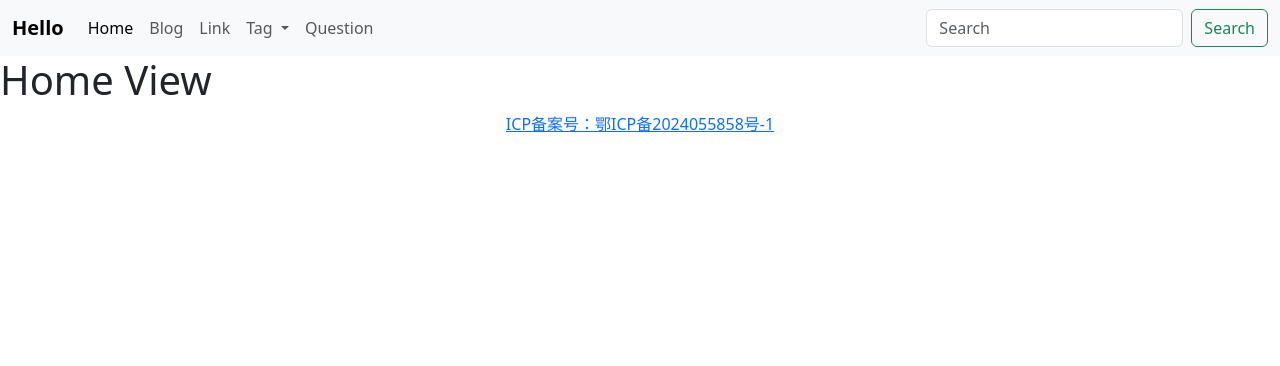
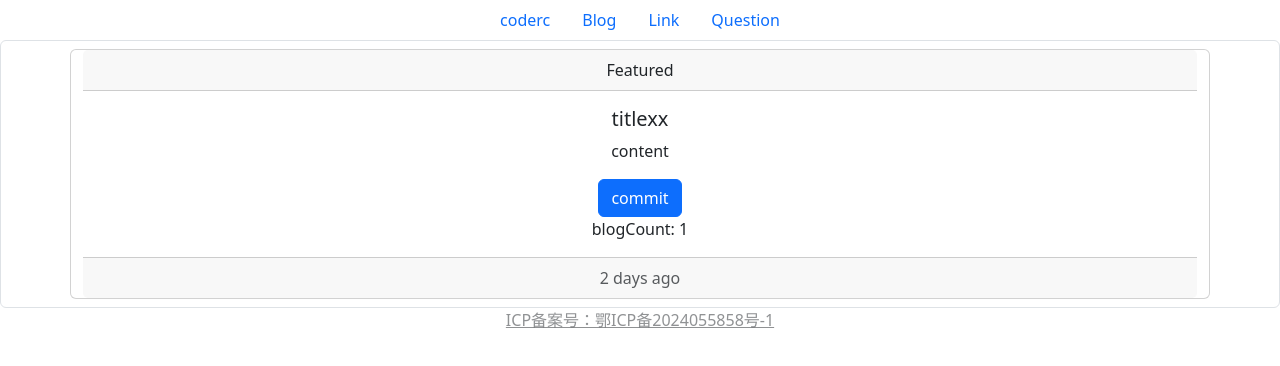
Before and after one commit to coderc/go-blog, a Vue app in the folder web/: page / in a window 1280 px wide. Shown: the top 366 px of the page. Built offline with nearby package versions, Linux system fonts and the light colour scheme; no server answers.

Commit message:
blog store

```diff
--- a/web/src/App.vue
+++ b/web/src/App.vue
@@ -2,10 +2,7 @@
   <NavBar />
   <router-view/>
   <PingBackend/>
-  <div class="center" style="text-align: center">
-    <!-- ICP备案号链接 -->
-    <p><a href="https://beian.miit.gov.cn" target="_blank">ICP备案号：鄂ICP备2024055858号-1</a></p>
-  </div>
+  <p class="text-center"><a href="https://beian.miit.gov.cn" target="_blank" class="text-body-tertiary">ICP备案号：鄂ICP备2024055858号-1</a></p>
 </template>
 
 <script>
--- a/web/src/components/NavBar.vue
+++ b/web/src/components/NavBar.vue
@@ -5,16 +5,9 @@ export default {
 </script>
 
 <template>
-  <nav class="navbar navbar-expand-lg bg-body-tertiary">
-    <div class="container-fluid">
-      <a class="navbar-brand" href="#">Hello</a>
-      <button class="navbar-toggler" type="button" data-bs-toggle="collapse" data-bs-target="#navbarSupportedContent" aria-controls="navbarSupportedContent" aria-expanded="false" aria-label="Toggle navigation">
-        <span class="navbar-toggler-icon"></span>
-      </button>
-      <div class="collapse navbar-collapse" id="navbarSupportedContent">
-        <ul class="navbar-nav me-auto mb-2 mb-lg-0">
+  <ul class="nav justify-content-center">
     <li class="nav-item">
-            <router-link class="nav-link active" aria-current="page" to="/">Home</router-link>
+      <router-link class="nav-link active" aria-current="page" to="/">coderc</router-link>
     </li>
     <li class="nav-item">
       <router-link class="nav-link" to="/blog">Blog</router-link>
@@ -22,28 +15,10 @@ export default {
     <li class="nav-item">
       <router-link class="nav-link" to="/link">Link</router-link>
     </li>
-          <li class="nav-item dropdown">
-            <a class="nav-link dropdown-toggle" href="#" role="button" data-bs-toggle="dropdown" aria-expanded="false">
-              Tag
-            </a>
-            <ul class="dropdown-menu">
-              <li><a class="dropdown-item" href="#">Action</a></li>
-              <li><a class="dropdown-item" href="#">Another action</a></li>
-              <li><hr class="dropdown-divider"></li>
-              <li><a class="dropdown-item" href="#">Something else here</a></li>
-            </ul>
-          </li>
     <li class="nav-item">
       <router-link class="nav-link" to="/question">Question</router-link>
     </li>
   </ul>
-        <form class="d-flex" role="search">
-          <input class="form-control me-2" type="search" placeholder="Search" aria-label="Search">
-          <button class="btn btn-outline-success" type="submit">Search</button>
-        </form>
-      </div>
-    </div>
-  </nav>
 </template>
 
 <style scoped>
--- a/web/src/components/PingBackend.vue
+++ b/web/src/components/PingBackend.vue
@@ -1,22 +1,19 @@
 <script setup>
 
-import {ping} from "@/common/api/ping";
-import {cInfo, cError} from "@/common/console/console"
+// let callback = (resp) => {
+//     cInfo("ping success, resp: ", resp)
+// }
+//
+// let errorCallback = (error) => {
+//   cError("ping error, error: ", error)
+//
+//   // clearInterval(intervalId)
+// }
 
-let callback = (resp) => {
-    cInfo("ping success, resp: ", resp)
-}
-
-let errorCallback = (error) => {
-  cError("ping error, error: ", error)
-
-  // clearInterval(intervalId)
-}
-
-let goPing = () => {
-  ping(callback, errorCallback)
-}
-
-setInterval(goPing, 3000);
+// let goPing = () => {
+//   ping(callback, errorCallback)
+// }
+//
+// setInterval(goPing, 3000);
 
 </script>
--- /dev/null
+++ b/web/src/components/blog/ContentCard.vue
@@ -0,0 +1,41 @@
+<template>
+  <div class="card text-center container-sm">
+    <div class="card-header">
+      Featured
+    </div>
+    <div class="card-body">
+      <h5 class="card-title">{{ blog.title }}</h5>
+      <p class="card-text">{{ blog.content }}</p>
+      <button @click="commitBlog" class="btn btn-primary">commit</button>
+      <div>blogCount: {{ blogCount }}</div>
+    </div>
+    <div class="card-footer text-muted">
+      2 days ago
+    </div>
+  </div>
+</template>
+
+<script>
+import {mapGetters} from "vuex";
+
+export default {
+  name: "ContentCard",
+  props: {
+    blog: Object,
+  },
+  computed: {
+    ...mapGetters([
+        'blogCount'
+    ])
+  },
+  methods: {
+    commitBlog() {
+      this.$store.commit("setSingleBlog", {"title": "title", "content": "content"})
+    }
+  }
+}
+</script>
+
+<style scoped>
+
+</style>
--- /dev/null
+++ b/web/src/store/blogStore.js
@@ -0,0 +1,26 @@
+export const blogStore =  {
+    state: {
+        blogs: []
+    },
+    getters: {
+        blogCount(state) {
+            return state.blogs.length
+        },
+        blogs(state) {
+            return state.blogs
+        }
+    },
+    mutations: { // store.commit('setBlogs', blogs) 触发函数的执行
+        setBlogs(state, blogs) {
+            state.blogs = blogs
+        },
+        setSingleBlog(state, blog) {
+            state.blogs.push(blog)
+            console.log('setSingleBlog', blog, state.blogs)
+        }
+    },
+    actions: {
+    },
+    modules: {
+    }
+}
--- a/web/src/store/index.js
+++ b/web/src/store/index.js
@@ -1,4 +1,5 @@
 import { createStore } from 'vuex'
+import {blogStore} from "@/store/blogStore";
 
 export default createStore({
   state: {
@@ -10,5 +11,6 @@ export default createStore({
   actions: {
   },
   modules: {
+    blogStore
   }
 })
--- a/web/src/views/HomeView.vue
+++ b/web/src/views/HomeView.vue
@@ -1,15 +1,27 @@
 <template>
-  <div class="home">
-    <h1>Home View</h1>
-  </div>
+  <ul class="list-group">
+    <li v-for="(blog,index) in blogs" :key="index" class="list-group-item">
+      <ContentCard :blog="blog"></ContentCard>
+    </li>
+  </ul>
 </template>
 
 <script>
 // @ is an alias to /src
+import ContentCard from "@/components/blog/ContentCard.vue";
+import {mapGetters} from "vuex";
 
 export default {
   name: 'HomeView',
   components: {
+    ContentCard
+  },
+  computed: {
+    ...mapGetters(['blogs'])
+  },
+  mounted() {
+    console.log("home view mounted")
+    this.$store.commit("setSingleBlog", {"title": "titlexx", "content": "content"})
   }
 }
 </script>
```
Lines whose indentation alone changed are shown as unchanged.
